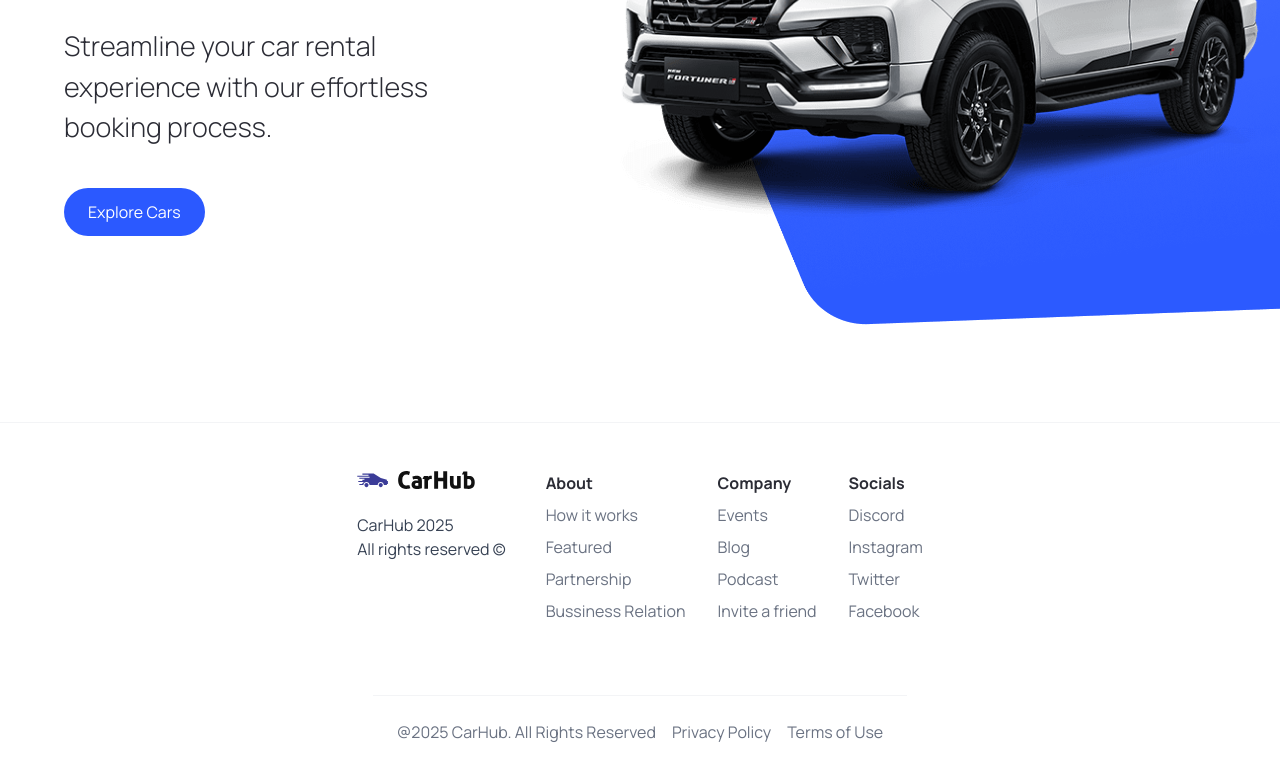
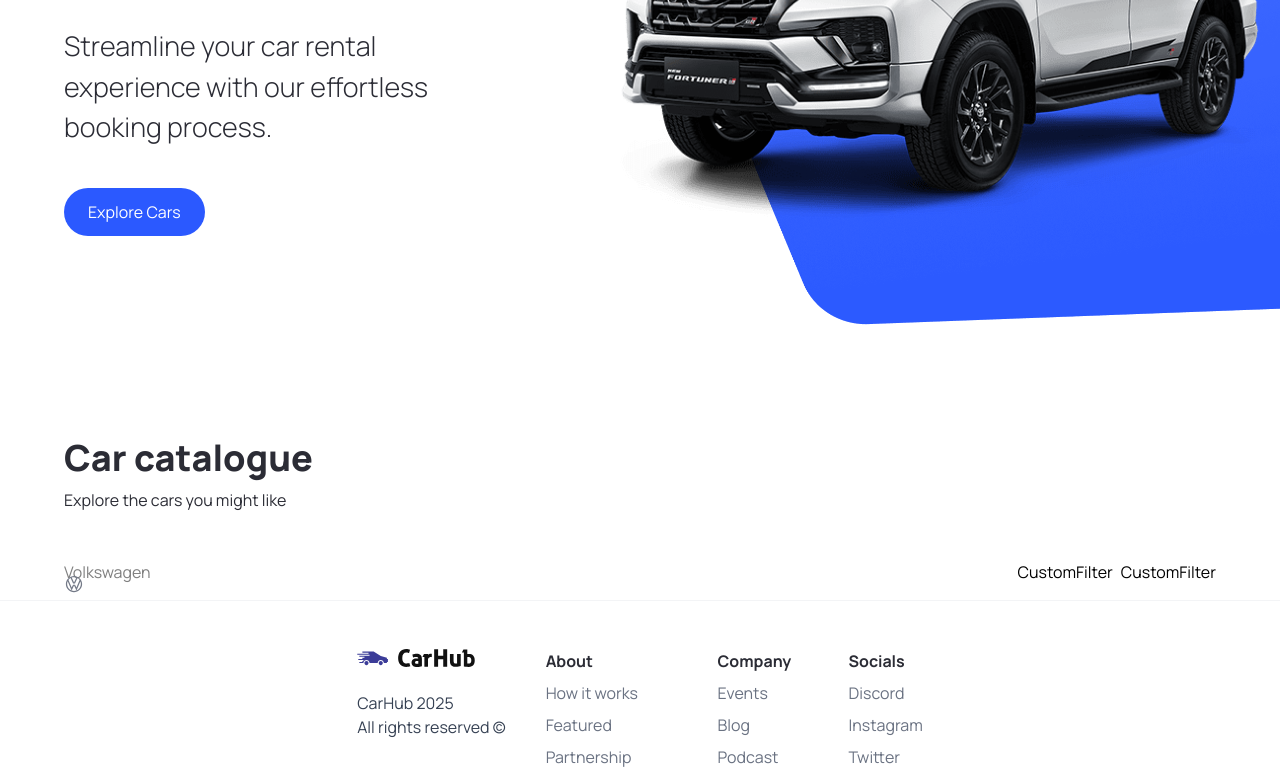
Before and after one commit to BrinzaBogdan/CarWebsiteProject1BBogdan, a Next.js app: page / in a window 1280 px wide. Shown: the part 378-1159 px from the top of the page. Built offline with nearby package versions, Linux system fonts and the light colour scheme.

Commit message:
Added the 1+letter-word search functionality

```diff
--- a/app/page.tsx
+++ b/app/page.tsx
@@ -1,4 +1,4 @@
-import { Hero } from '@/components'
+import { CustomFilter, Hero, SearchBar } from '@/components'
 import Image from 'next/image'
 
 export default function Home() {
@@ -6,6 +6,22 @@
     <main className="overflow-hidden">
       <Hero />
 
+      <div className="mt-12 padding-x
+      padding-y max-width" id="discover">
+        <div className="home__text-container">
+          <h1 className="text-4xl font-extrabold">Car catalogue</h1>
+          <p>Explore the cars you might like</p>
+        </div>
+        <div className="home__filters">
+          <SearchBar />
+
+          <div className="home__filter-container">
+            <CustomFilter title="fuel" />
+            <CustomFilter title="year" />
+          </div>
+        </div>
+      </div>
+
     </main>
   )
 }
--- /dev/null
+++ b/components/CustomFilter.tsx
@@ -0,0 +1,9 @@
+import React from 'react'
+
+function CustomFilter() {
+  return (
+    <div>CustomFilter</div>
+  )
+}
+
+export default CustomFilter;
--- /dev/null
+++ b/components/SearchBar.tsx
@@ -0,0 +1,32 @@
+"use client";
+
+import { useState } from 'react'
+
+import { SearchManufacturer } from "./";
+
+const SearchBar= () => {
+    const [manufacturer, setManufacturer] = useState('');
+
+
+    const handleSearch = () => {}
+
+
+  return (
+    <form className="searchbar"
+    onSubmit=
+    {handleSearch}>
+    <div className="searchbar__item">
+        <SearchManufacturer
+
+
+
+/>
+
+
+    </div>
+
+    </form>
+  )
+}
+
+export default SearchBar
--- /dev/null
+++ b/components/SearchManufacturer.tsx
@@ -0,0 +1,85 @@
+"use client";
+
+import { useState, Fragment } from 'react';
+import Image from 'next/image';
+import { manufacturers } from '@/constants';
+
+import { Combobox, Transition } from '@headlessui/react';
+import { SearchManufacturerProps } from '@/types';
+
+
+const SearchManufacturer = ({ manufacturer,
+    setManufacturer }: SearchManufacturerProps ) => {
+    const [query, setQuery] = useState('');
+
+
+const filtereedManufacturers =
+query === ""
+ ? manufacturers : manufacturers.filter((item) => (
+    item.toLowerCase()
+    .replace(/\s+/g, "")
+    .includes(query.toLowerCase().replace(/\s+/g, ""))
+ ))
+
+  return (
+    <div className="search-manufacturer">
+        <Combobox>
+            <div className="relative w-full">
+                <Combobox.Button className="absolute top-[14px]">
+                    <Image
+                    src="/car-logo.svg"
+                    width={20}
+                    height={20}
+                    className="ml-4"
+                    alt="Car Logo"
+                    />
+                </Combobox.Button>
+
+                <Combobox.Input
+                className="search-manufacturer_input"
+                placeholder="Volkswagen"
+                displayValue={(manufacturer: string) =>
+                    manufacturer
+                }
+                onChange={(e) => setQuery(e.target.value)}
+
+                 />
+                 <Transition
+                    as={Fragment}
+                    Leave="transition ease-in duration-100"
+                    LeaveFrom="opacity-100"
+                    LeaveTo="opacity-0"
+                    afterLeave={() => setQuery('')}
+                    >
+                        <Combobox.Options>
+                            {filtereedManufacturers.length === 0 &&
+                            query !== "" ? (
+                                <Combobox.Option
+                                value={query}
+                                className="search-manufacturer__option"
+                                >
+                                    Create "{query}"
+                                </Combobox.Option>
+                            ) : (
+                                filtereedManufacturers.map((item) => (
+                                    <Combobox.Option
+                                        key={item}
+                                        value={item}
+                                        className={({active}) => `
+                                        relative search-manufacturer__option
+                                        ${active ? 'bg-primary-blue text-white' : 'text-gray-900'}
+                                        `}
+                                    >
+                                        {item}
+                                    </Combobox.Option>
+                                ))
+                            )}
+                        </Combobox.Options>
+                 </Transition>
+                </div>
+                </Combobox>
+                </div>
+  )
+}
+
+export default SearchManufacturer;
--- a/components/index.ts
+++ b/components/index.ts
@@ -2,6 +2,9 @@
 import CustomButton from './CustomButton';
 import Navbar from './Navbar';
 import Footer from './Footer';
+import SearchBar from './SearchBar';
+import CustomFilter from './CustomFilter';
+import SearchManufacturer from './SearchManufacturer';
 
 
 
@@ -10,4 +13,7 @@
   CustomButton,
   Navbar,
   Footer,
+  SearchBar,
+  CustomFilter,
+  SearchManufacturer,
 }
--- a/types/index.ts
+++ b/types/index.ts
@@ -7,3 +7,9 @@
     MouseEventHandler<HTMLButtonElement>;
     btnType?: "button" | "submit";
 }
+
+
+export interface SearchManufacturerProps {
+    manufacturer: string;
+    setManufacturer: (manufacturer: string) => void;
+}
```
